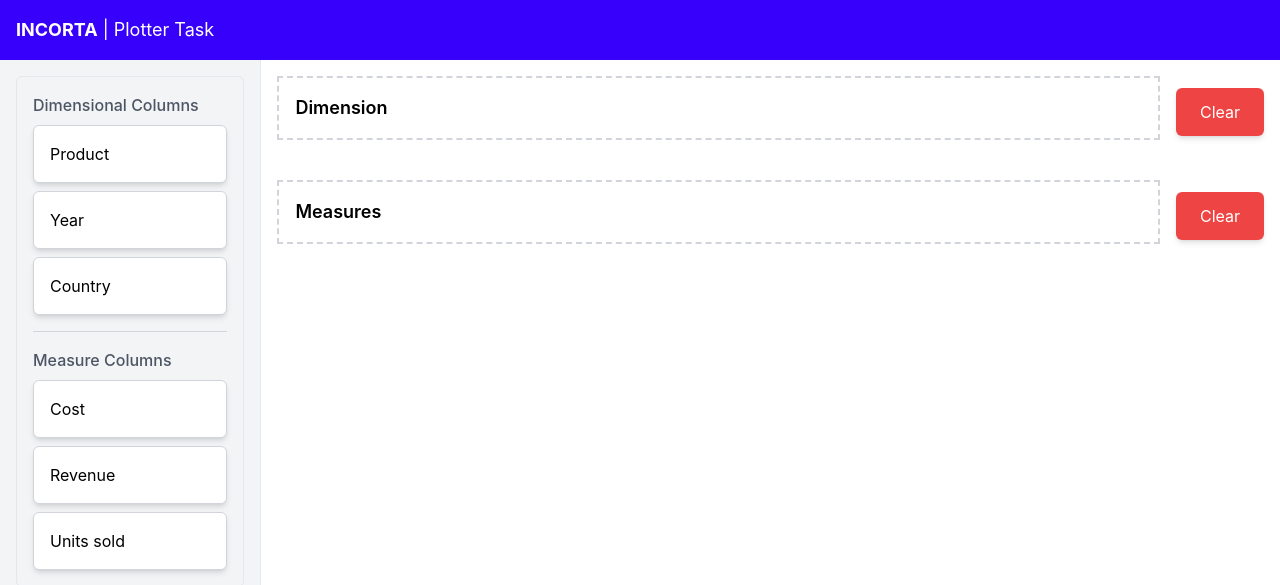
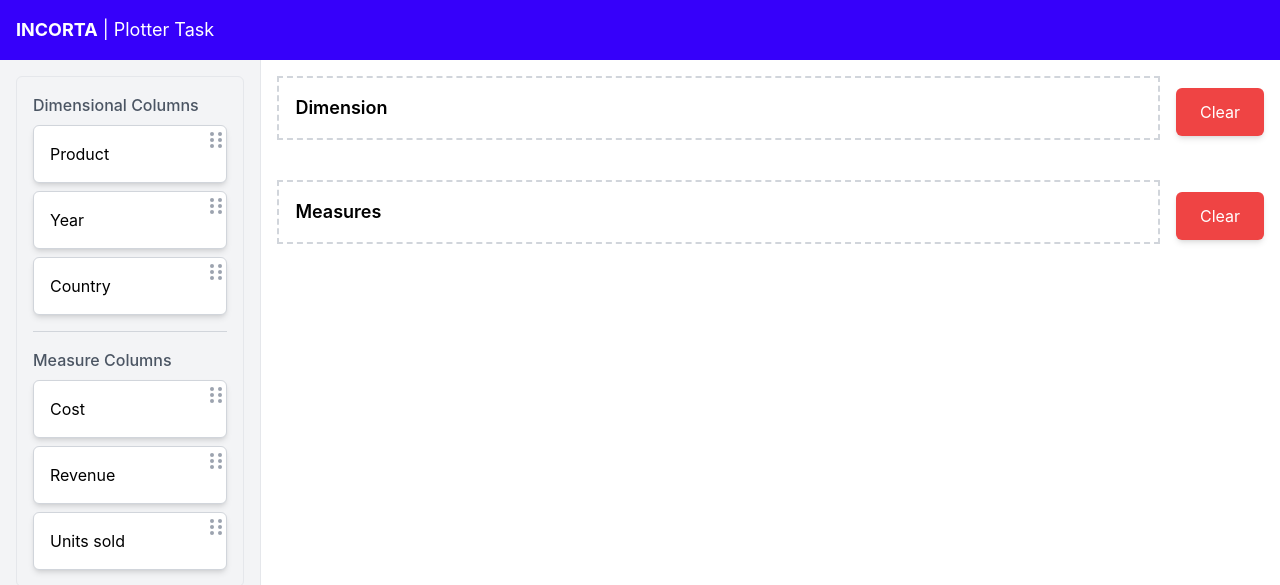
Before and after one commit to MahmoudSallam1/incorta-plotter-task, a React (Vite) app: page / in a window 1280 px wide. Shown: the top 585 px of the page. Built offline with nearby package versions, Linux system fonts and the light colour scheme.

Commit message:
fix(plotter): Fix removed dots in columns cards

```diff
--- a/src/plotter/PlotterSideColumnsComponent.tsx
+++ b/src/plotter/PlotterSideColumnsComponent.tsx
@@ -56,6 +56,20 @@ function PlotterSideColumnsComponent({
                             } mt-2`}
                           >
                             {column.name}
+                            <div className="absolute top-0 right-0 mt-1.5 mr-1 flex flex-col">
+                              <div className="flex">
+                                <div className="w-1 h-1 bg-gray-400 rounded-full"></div>
+                                <div className="w-1 h-1 bg-gray-400 rounded-full ml-1"></div>
+                              </div>
+                              <div className="flex mt-0.5">
+                                <div className="w-1 h-1 bg-gray-400 rounded-full"></div>
+                                <div className="w-1 h-1 bg-gray-400 rounded-full ml-1"></div>
+                              </div>
+                              <div className="flex mt-0.5">
+                                <div className="w-1 h-1 bg-gray-400 rounded-full"></div>
+                                <div className="w-1 h-1 bg-gray-400 rounded-full ml-1"></div>
+                              </div>
+                            </div>
                           </div>
                         )}
                       </Draggable>
@@ -87,6 +101,20 @@ function PlotterSideColumnsComponent({
                             } mt-2`}
                           >
                             {column.name}
+                            <div className="absolute top-0 right-0 mt-1.5 mr-1 flex flex-col">
+                              <div className="flex">
+                                <div className="w-1 h-1 bg-gray-400 rounded-full"></div>
+                                <div className="w-1 h-1 bg-gray-400 rounded-full ml-1"></div>
+                              </div>
+                              <div className="flex mt-0.5">
+                                <div className="w-1 h-1 bg-gray-400 rounded-full"></div>
+                                <div className="w-1 h-1 bg-gray-400 rounded-full ml-1"></div>
+                              </div>
+                              <div className="flex mt-0.5">
+                                <div className="w-1 h-1 bg-gray-400 rounded-full"></div>
+                                <div className="w-1 h-1 bg-gray-400 rounded-full ml-1"></div>
+                              </div>
+                            </div>
                           </div>
                         )}
                       </Draggable>
```
